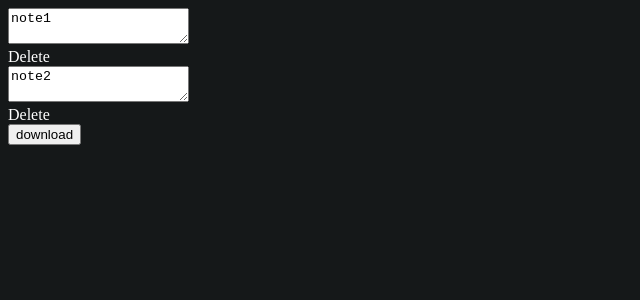
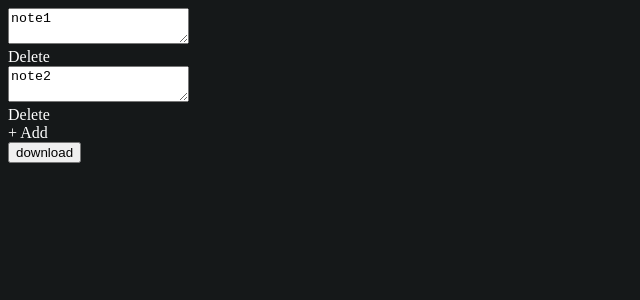
Before and after one commit to prog-g/dcc-report, a React app: page / in a window 1280 px wide. Shown: the top 300 px of the page, without its empty margins (0-640 px from the left). Built offline with nearby package versions, Linux system fonts and the light colour scheme.

Commit message:
Impl add note

```diff
--- a/src/Timeline.tsx
+++ b/src/Timeline.tsx
@@ -4,8 +4,14 @@ import Note from "./Note";
 type Props = { notes: { id: number; content: string }[], setNotes: SetNoteFunc }
 
 const Timeline: React.FunctionComponent<Props> = props => {
+  const add = React.useCallback(() => props.setNotes((prev) => [...prev, { id: prev.reduce((i, j) => i.id < j.id ? j : i).id + 1, content: "" }]), [props.setNotes]);
   const notes = props.notes.map(n => <Note key={n.id} id={n.id} content={n.content} setNotes={props.setNotes}/>);
-  return <div className="timeline">{notes}</div>;
+  return (
+    <div className="timeline">
+      {notes}
+      <div className="newnote" onClick={add}>+ Add</div>
+    </div>
+  );
 };
 
 export default Timeline;
```
